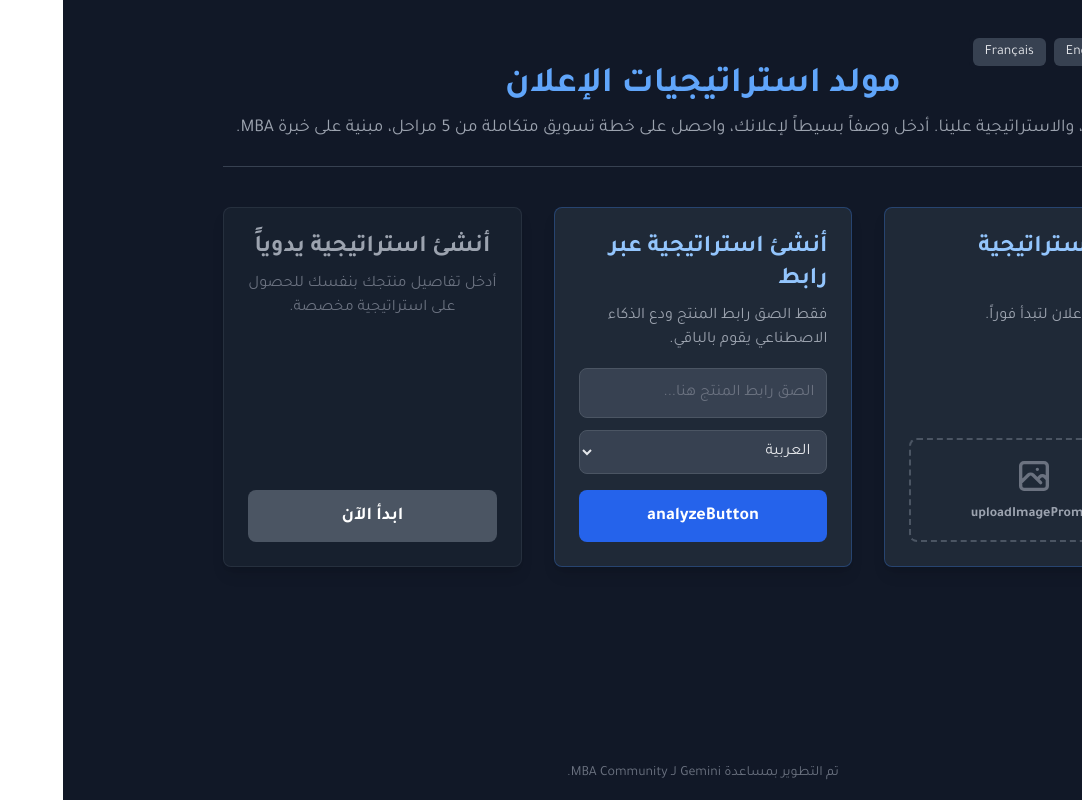
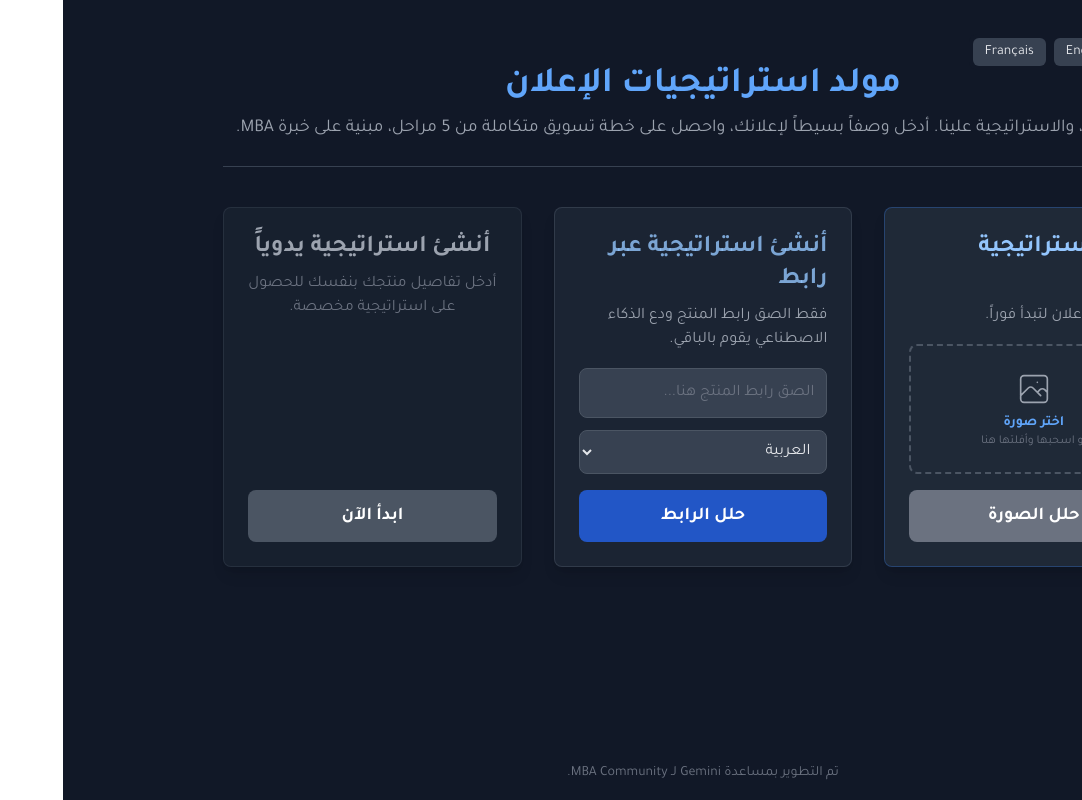
Before and after one commit to xpertaha/mba-tool, a React (Vite) app: page / in a window 1280 px wide. Shown: the whole page, without its empty margins (198-1280 px from the left). Built offline with nearby package versions, Linux system fonts and the light colour scheme.

Commit message:
Update App.tsx

```diff
--- a/App.tsx
+++ b/App.tsx
@@ -1,7 +1,7 @@
-import React, { useState, useCallback, useEffect } from 'react';
+import React, { useState, useCallback, useEffect, useRef } from 'react';
 import { useTranslation } from 'react-i18next';
 import { FormData } from './types';
-import { generateStrategy, analyzeUrlAndGenerateStrategy, extractDetailsFromImage } from './services/geminiService';
+import { generateStrategy, analyzeUrlAndGenerateStrategy, analyzeImageAndExtractDetails } from './services/geminiService';
 import Loader from './components/Loader';
 import MarkdownDisplay from './components/MarkdownDisplay';
 import FrameworkHelpModal from './components/FrameworkHelpModal';
@@ -16,13 +16,27 @@ const LanguageSelector: React.FC = () => {
         `px-3 py-1 text-sm rounded-md transition-colors ${i18n.language === lang ? 'bg-blue-600 font-bold text-white' : 'bg-gray-700 hover:bg-gray-600'}`;
 
     return (
-        <div className="absolute top-4 right-4 flex items-center gap-2 bg-gray-900 p-1 rounded-lg">
+        <div className="absolute top-4 right-4 flex items-center gap-2 bg-gray-900 p-1 rounded-lg z-10">
             <button onClick={() => changeLanguage('ar')} className={langButtonClass('ar')}>العربية</button>
             <button onClick={() => changeLanguage('en')} className={langButtonClass('en')}>English</button>
             <button onClick={() => changeLanguage('fr')} className={langButtonClass('fr')}>Français</button>
         </div>
     );
 }
+
+// Helper to convert file to base64
+const fileToBase64 = (file: File): Promise<{ base64: string, mimeType: string }> => {
+    return new Promise((resolve, reject) => {
+        const reader = new FileReader();
+        reader.readAsDataURL(file);
+        reader.onload = () => {
+            const result = reader.result as string;
+            const base64 = result.split(',')[1];
+            resolve({ base64, mimeType: file.type });
+        };
+        reader.onerror = error => reject(error);
+    });
+};
 
 const App: React.FC = () => {
     const { t, i18n } = useTranslation();
@@ -42,8 +56,10 @@ const App: React.FC = () => {
     const [url, setUrl] = useState('');
 
     // === State for Image Analyzer ===
-    const [uploadedImage, setUploadedImage] = useState<string | null>(null);
+    const [imageFile, setImageFile] = useState<File | null>(null);
+    const [imagePreview, setImagePreview] = useState<string | null>(null);
     const [isDragging, setIsDragging] = useState(false);
+    const fileInputRef = useRef<HTMLInputElement>(null);
 
     // === Shared State ===
     const [strategy, setStrategy] = useState<string>('');
@@ -60,16 +76,12 @@ const App: React.FC = () => {
         setStrategy('');
         setError(null);
         setIsLoading(false);
-        setUploadedImage(null);
+        setLoadingMessage('');
         setUrl('');
-        setFormData({
-            productDesc: '',
-            targetAudience: '',
-            mainMessage: '',
-            copywritingFramework: '',
-            outputLanguage: formData.outputLanguage // Keep language setting
-        });
-    }, [formData.outputLanguage]);
+        setImageFile(null);
+        setImagePreview(null);
+        setFormData(prev => ({...prev, productDesc: '', targetAudience: '', mainMessage: ''}));
+    }, []);
 
     // Manual Form Handlers
     const handleInputChange = (e: React.ChangeEvent<HTMLTextAreaElement | HTMLSelectElement>) => {
@@ -94,6 +106,7 @@ const App: React.FC = () => {
             setError(err instanceof Error ? t('errorApi', { message: err.message }) : t('errorUnexpected'));
         } finally {
             setIsLoading(false);
+            setLoadingMessage('');
         }
     }, [formData, t]);
 
@@ -119,42 +132,48 @@ const App: React.FC = () => {
             }
         } finally {
             setIsLoading(false);
+            setLoadingMessage('');
         }
     }, [url, formData.outputLanguage, t]);
 
     // Image Analyzer Handlers
-    const handleImageFile = useCallback(async (file: File | null) => {
-        if (!file || !file.type.startsWith('image/')) {
-            setError(t('errorInvalidImage'));
-            return;
+    const handleImageFileChange = (file: File | null) => {
+        if (file && file.type.startsWith('image/')) {
+            setImageFile(file);
+            const previewUrl = URL.createObjectURL(file);
+            setImagePreview(previewUrl);
+        } else {
+            setImageFile(null);
+            setImagePreview(null);
         }
+    };
+
+    const handleImageSubmit = useCallback(async (e: React.FormEvent) => {
+        e.preventDefault();
+        if (!imageFile) return;
+
         setIsLoading(true);
         setLoadingMessage(t('loadingImageAnalysis'));
         setError(null);
-        setStrategy('');
-
-        const reader = new FileReader();
-        reader.onloadend = async () => {
-            setUploadedImage(reader.result as string);
         try {
-                const details = await extractDetailsFromImage(file);
-                setFormData(prev => ({ ...prev, ...details }));
+            const { base64, mimeType } = await fileToBase64(imageFile);
+            const details = await analyzeImageAndExtractDetails(base64, mimeType);
+            setFormData(prev => ({
+                ...prev,
+                productDesc: details.productDesc,
+                targetAudience: details.targetAudience,
+                mainMessage: details.mainMessage,
+            }));
             setView('manual');
         } catch (err) {
-                setError(err instanceof Error ? err.message : t('errorUnexpected'));
-                setUploadedImage(null); // Clear image on error
+             setError(err instanceof Error ? t('errorApi', { message: err.message }) : t('errorUnexpected'));
         } finally {
             setIsLoading(false);
+            setLoadingMessage('');
         }
-        };
-        reader.readAsDataURL(file);
-    }, [t]);
+    }, [imageFile, t]);
 
-    const handleImageChange = (e: React.ChangeEvent<HTMLInputElement>) => {
-        handleImageFile(e.target.files?.[0] || null);
-    };
-
-    const handleDragEvents = (e: React.DragEvent<HTMLLabelElement>) => {
+    const handleDragEvents = (e: React.DragEvent<HTMLDivElement>) => {
         e.preventDefault();
         e.stopPropagation();
         if (e.type === 'dragenter' || e.type === 'dragover') {
@@ -163,12 +182,13 @@ const App: React.FC = () => {
             setIsDragging(false);
         }
     };
-
-    const handleDrop = (e: React.DragEvent<HTMLLabelElement>) => {
+    const handleDrop = (e: React.DragEvent<HTMLDivElement>) => {
         e.preventDefault();
         e.stopPropagation();
         setIsDragging(false);
-        handleImageFile(e.dataTransfer.files?.[0] || null);
+        if (e.dataTransfer.files && e.dataTransfer.files[0]) {
+            handleImageFileChange(e.dataTransfer.files[0]);
+        }
     };
 
 
@@ -188,19 +208,21 @@ const App: React.FC = () => {
                 // ===================================
                 <main className="container max-w-3xl w-full bg-gray-800 p-8 rounded-xl shadow-2xl shadow-blue-500/10 relative mt-4">
                      <button onClick={() => handleViewChange('home')} className="text-blue-400 hover:text-blue-300 transition-colors absolute top-6 ltr:left-6 rtl:right-6 text-sm font-semibold flex items-center gap-2">
-                        <svg xmlns="http://www.w3.org/2000/svg" className="h-4 w-4 rtl:rotate-180" fill="none" viewBox="0 0 24 24" stroke="currentColor"><path strokeLinecap="round" strokeLinejoin="round" strokeWidth="2" d="M11 19l-7-7 7-7m8 14l-7-7 7-7" /></svg>
-                        {t('backToHome')}
+                        <svg xmlns="http://www.w3.org/2000/svg" className="h-4 w-4" fill="none" viewBox="0 0 24 24" stroke="currentColor"><path strokeLinecap="round" strokeLinejoin="round" strokeWidth="2" d="M13 5l7 7-7 7M5 5l7 7-7 7" /></svg>
+                        {t('switchToLink')}
                     </button>
                     <header className="text-center mb-8 border-b border-gray-700 pb-6 pt-10">
                         <h1 className="text-4xl font-bold text-blue-400">{t('title')}</h1>
                         <p className="text-gray-400 mt-2 text-lg">{t('subtitle')}</p>
                     </header>
-                    {uploadedImage && (
-                        <div className="mb-8 p-4 bg-gray-700/50 rounded-lg text-center">
-                             <h3 className="font-bold text-lg text-blue-300 mb-3">{t('analyzedImage')}</h3>
-                             <img src={uploadedImage} alt={t('uploadedAdAlt')} className="max-w-xs mx-auto rounded-lg shadow-lg border-2 border-gray-600" />
+
+                    {imagePreview && (
+                      <div className="mb-6 text-center">
+                          <h3 className="text-lg font-semibold text-gray-300 mb-3">{t('analyzedImageTitle')}</h3>
+                          <img src={imagePreview} alt="Analyzed image" className="max-w-xs mx-auto rounded-lg shadow-lg border-2 border-gray-600" />
                       </div>
                     )}
+
                     <form onSubmit={handleManualSubmit}>
                         <div className="space-y-6">
                             <div className="form-group">
@@ -240,13 +262,13 @@ const App: React.FC = () => {
                             </div>
                         </div>
                         <button type="submit" disabled={isLoading} className="w-full mt-8 py-3 px-4 bg-blue-600 text-white font-bold rounded-lg hover:bg-blue-700 disabled:bg-gray-500 disabled:cursor-not-allowed transition-all duration-300 flex items-center justify-center space-x-2 text-lg">
-                            {isLoading ? (<><svg className="animate-spin h-5 w-5 text-white" xmlns="http://www.w3.org/2000/svg" fill="none" viewBox="0 0 24 24"><circle className="opacity-25" cx="12" cy="12" r="10" stroke="currentColor" strokeWidth="4"></circle><path className="opacity-75" fill="currentColor" d="M4 12a8 8 0 018-8V0C5.373 0 0 5.373 0 12h4zm2 5.291A7.962 7.962 0 014 12H0c0 3.042 1.135 5.824 3 7.938l3-2.647z"></path></svg><span className="mr-3">{t('generatingButton')}</span></>) : (<span>{t('generateButton')}</span>)}
+                            {isLoading && loadingMessage === t('generatingButton') ? (<><svg className="animate-spin h-5 w-5 text-white" xmlns="http://www.w3.org/2000/svg" fill="none" viewBox="0 0 24 24"><circle className="opacity-25" cx="12" cy="12" r="10" stroke="currentColor" strokeWidth="4"></circle><path className="opacity-75" fill="currentColor" d="M4 12a8 8 0 018-8V0C5.373 0 0 5.373 0 12h4zm2 5.291A7.962 7.962 0 014 12H0c0 3.042 1.135 5.824 3 7.938l3-2.647z"></path></svg><span className="mr-3">{t('generatingButton')}</span></>) : (<span>{t('generateButton')}</span>)}
                         </button>
                     </form>
                 </main>
             ) : (
                 // ===================================
-                //        HOME / LINK VIEW
+                //        HOME / WORKFLOW VIEW
                 // ===================================
                 <main className="container max-w-5xl w-full p-8 rounded-xl relative mt-4">
                     <header className="text-center mb-8 border-b border-gray-700 pb-6">
@@ -254,21 +276,37 @@ const App: React.FC = () => {
                         <p className="text-gray-400 mt-2 text-lg">{t('subtitle')}</p>
                     </header>
                     <div className="grid md:grid-cols-2 lg:grid-cols-3 gap-8 mt-10">
+
                         {/* Card 1: Analyze by Image */}
                         <div className="bg-gray-800 p-6 rounded-lg shadow-lg border border-blue-500/30 flex flex-col transition-all duration-300">
                             <h2 className="text-2xl font-bold text-blue-300 mb-2">{t('analyzeWithImage')}</h2>
                             <p className="text-gray-400 mb-4 flex-grow">{t('analyzeWithImageDesc')}</p>
-                            <label
+                            <form onSubmit={handleImageSubmit} className="flex flex-col h-full">
+                                <div
+                                    className={`flex-grow flex flex-col items-center justify-center p-4 border-2 border-dashed rounded-lg cursor-pointer transition-colors ${isDragging ? 'border-blue-400 bg-gray-700/50' : 'border-gray-600 hover:border-gray-500'}`}
                                     onDragEnter={handleDragEvents} onDragOver={handleDragEvents} onDragLeave={handleDragEvents} onDrop={handleDrop}
-                                htmlFor="image-upload" className={`flex flex-col items-center justify-center p-4 border-2 border-dashed rounded-lg cursor-pointer transition-colors ${isDragging ? 'border-blue-400 bg-gray-700' : 'border-gray-600 hover:border-gray-500 hover:bg-gray-700/50'}`}>
-                                <svg xmlns="http://www.w3.org/2000/svg" className="h-10 w-10 text-gray-500 mb-2" fill="none" viewBox="0 0 24 24" stroke="currentColor"><path strokeLinecap="round" strokeLinejoin="round" strokeWidth="2" d="M4 16l4.586-4.586a2 2 0 012.828 0L16 16m-2-2l1.586-1.586a2 2 0 012.828 0L20 14m-6-6h.01M6 20h12a2 2 0 002-2V6a2 2 0 00-2-2H6a2 2 0 00-2 2v12a2 2 0 002 2z" /></svg>
-                                <span className="text-sm text-gray-400 font-semibold">{t('uploadImagePrompt')}</span>
-                                <input id="image-upload" type="file" accept="image/*" className="hidden" onChange={handleImageChange} />
-                            </label>
+                                    onClick={() => fileInputRef.current?.click()}
+                                >
+                                    <input type="file" ref={fileInputRef} accept="image/*" className="hidden" onChange={(e) => handleImageFileChange(e.target.files ? e.target.files[0] : null)} />
+                                    {imagePreview ? (
+                                        <img src={imagePreview} alt="Preview" className="max-h-24 rounded-md object-contain" />
+                                    ) : (
+                                        <div className="text-center text-gray-400">
+                                            <svg xmlns="http://www.w3.org/2000/svg" className="mx-auto h-10 w-10" fill="none" viewBox="0 0 24 24" stroke="currentColor" strokeWidth="1"><path strokeLinecap="round" strokeLinejoin="round" d="M4 16l4.586-4.586a2 2 0 012.828 0L16 16m-2-2l1.586-1.586a2 2 0 012.828 0L20 14m-6-6h.01M6 20h12a2 2 0 002-2V6a2 2 0 00-2-2H6a2 2 0 00-2 2v12a2 2 0 002 2z" /></svg>
+                                            <p className="mt-1 text-sm font-semibold text-blue-400">{t('uploadImage')}</p>
+                                            <p className="text-xs text-gray-500">{t('dragDropPrompt')}</p>
                                         </div>
+                                    )}
+                                </div>
+                                <button type="submit" disabled={isLoading || !imageFile} className="w-full mt-4 py-3 px-4 bg-blue-600 text-white font-bold rounded-lg hover:bg-blue-700 disabled:bg-gray-500 disabled:cursor-not-allowed transition-all duration-300 flex items-center justify-center space-x-2 text-lg">
+                                    {isLoading && loadingMessage === t('loadingImageAnalysis') ? (<><svg className="animate-spin h-5 w-5 text-white" xmlns="http://www.w3.org/2000/svg" fill="none" viewBox="0 0 24 24"><circle className="opacity-25" cx="12" cy="12" r="10" stroke="currentColor" strokeWidth="4"></circle><path className="opacity-75" fill="currentColor" d="M4 12a8 8 0 018-8V0C5.373 0 0 5.373 0 12h4zm2 5.291A7.962 7.962 0 014 12H0c0 3.042 1.135 5.824 3 7.938l3-2.647z"></path></svg><span className="mr-3">{t('generatingButton')}</span></>) : (<span>{t('analyzeImageButton')}</span>)}
+                                </button>
+                            </form>
+                        </div>
+
                         {/* Card 2: Analyze by Link */}
-                        <div className="bg-gray-800 p-6 rounded-lg shadow-lg border border-blue-500/30 flex flex-col transition-all duration-300">
-                            <h2 className="text-2xl font-bold text-blue-300 mb-2">{t('analyzeWithLink')}</h2>
+                        <div className="bg-gray-800/80 p-6 rounded-lg shadow-lg border border-gray-700/80 flex flex-col transition-all duration-300">
+                            <h2 className="text-2xl font-bold text-blue-300/80 mb-2">{t('analyzeWithLink')}</h2>
                             <p className="text-gray-400 mb-4 flex-grow">{t('analyzeWithLinkDesc')}</p>
                             <form onSubmit={handleUrlSubmit} className="flex flex-col h-full">
                                 <div className="flex-grow space-y-3">
@@ -279,13 +317,14 @@ const App: React.FC = () => {
                                     <option value="Français">Français</option>
                                 </select>
                                 </div>
-                                <button type="submit" disabled={isLoading} className="w-full mt-4 py-3 px-4 bg-blue-600 text-white font-bold rounded-lg hover:bg-blue-700 disabled:bg-gray-500 disabled:cursor-not-allowed transition-all duration-300 flex items-center justify-center space-x-2 text-lg">
-                                    {isLoading ? (<span className="mr-3">{t('generatingButton')}</span>) : (<span>{t('analyzeButton')}</span>)}
+                                <button type="submit" disabled={isLoading} className="w-full mt-4 py-3 px-4 bg-blue-600/80 text-white font-bold rounded-lg hover:bg-blue-700 disabled:bg-gray-500 disabled:cursor-not-allowed transition-all duration-300 flex items-center justify-center space-x-2 text-lg">
+                                    {isLoading && loadingMessage === t('loadingAnalysis') ? (<><svg className="animate-spin h-5 w-5 text-white" xmlns="http://www.w3.org/2000/svg" fill="none" viewBox="0 0 24 24"><circle className="opacity-25" cx="12" cy="12" r="10" stroke="currentColor" strokeWidth="4"></circle><path className="opacity-75" fill="currentColor" d="M4 12a8 8 0 018-8V0C5.373 0 0 5.373 0 12h4zm2 5.291A7.962 7.962 0 014 12H0c0 3.042 1.135 5.824 3 7.938l3-2.647z"></path></svg><span className="mr-3">{t('generatingButton')}</span></>) : (<span>{t('analyzeLinkButton')}</span>)}
                                 </button>
                             </form>
                         </div>
+
                         {/* Card 3: Manual Entry */}
-                        <div className="bg-gray-800/50 p-6 rounded-lg shadow-lg border border-gray-700/50 flex flex-col justify-center items-center text-center transition-all duration-300 hover:border-gray-600 hover:bg-gray-800 md:col-span-2 lg:col-span-1">
+                        <div className="bg-gray-800/50 p-6 rounded-lg shadow-lg border border-gray-700/50 flex flex-col justify-center items-center text-center transition-all duration-300 hover:border-gray-600 hover:bg-gray-800/80">
                             <h2 className="text-2xl font-bold text-gray-400 mb-2">{t('manualEntry')}</h2>
                             <p className="text-gray-500 mb-4 flex-grow">{t('manualEntryDesc')}</p>
                             <button onClick={() => handleViewChange('manual')} className="w-full py-3 px-4 bg-gray-600 text-white font-bold rounded-lg hover:bg-gray-500 transition-colors duration-300 text-lg">
@@ -300,7 +339,7 @@ const App: React.FC = () => {
                 {isLoading && (
                     <div className="text-center">
                         <Loader />
-                         <p className="text-blue-300 animate-pulse">{loadingMessage}</p>
+                         {loadingMessage && <p className="text-blue-300 animate-pulse">{loadingMessage}</p>}
                     </div>
                 )}
                 {error && <div className="bg-red-900/50 border border-red-700 text-red-300 p-4 rounded-lg text-center">{error}</div>}
```
Lines whose indentation alone changed are shown as unchanged.
